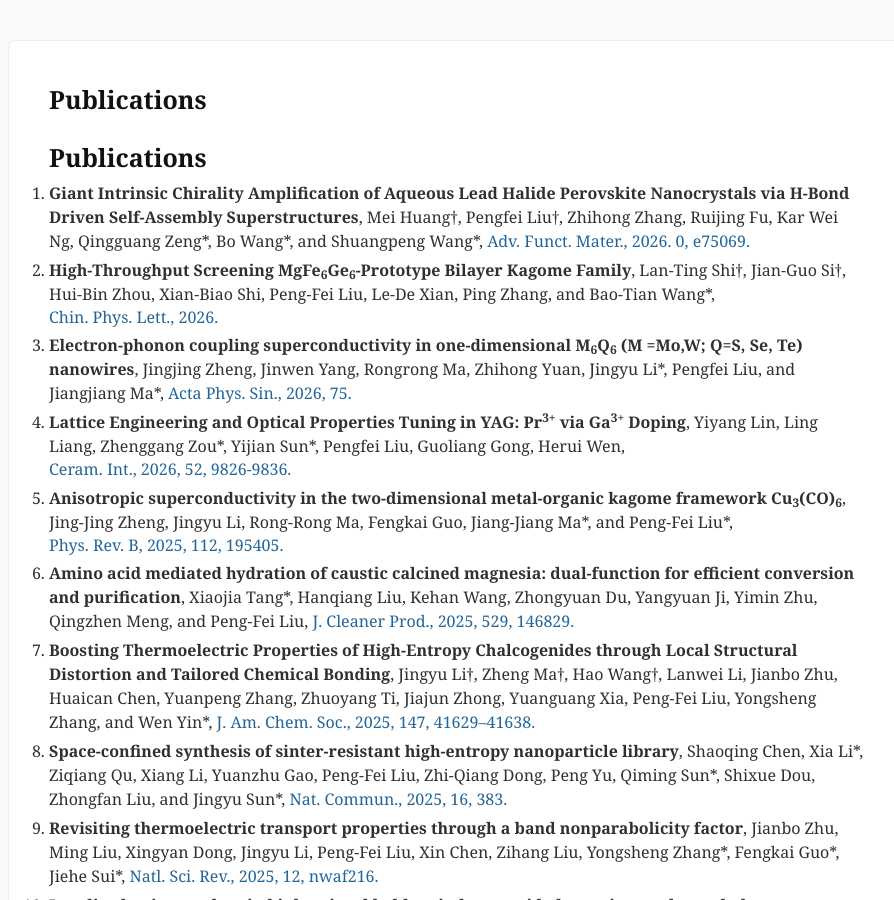
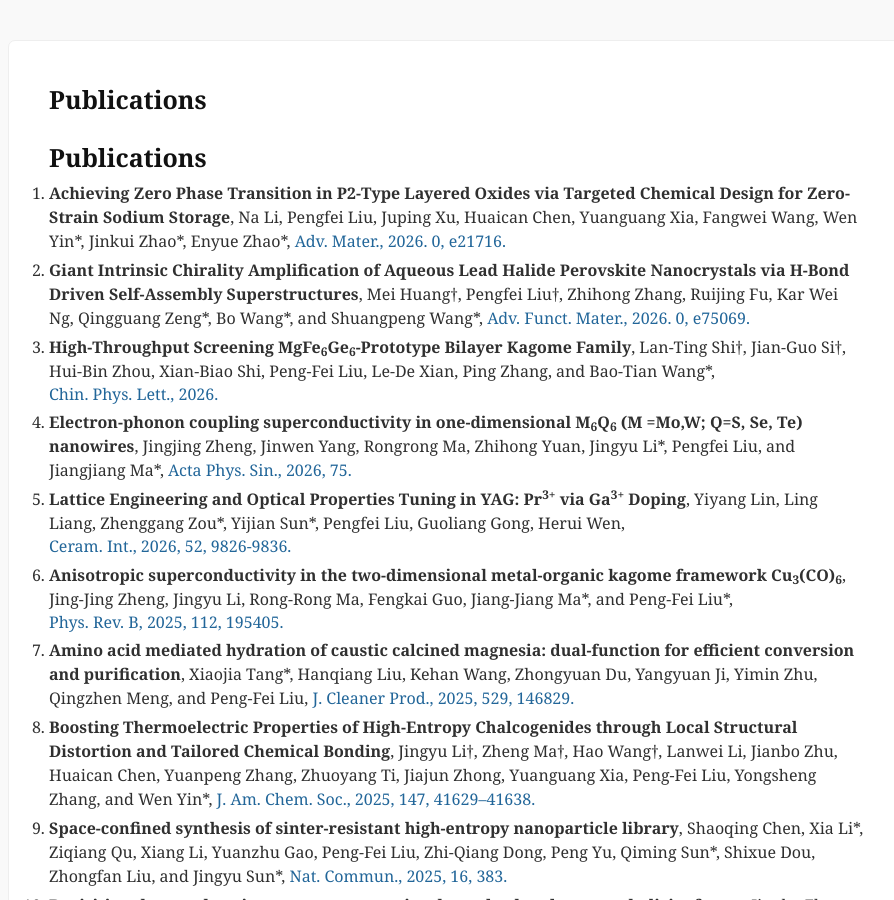
Before and after one commit to comatphys/comatphys.github.io, a Jekyll site: the page built from cv_md/publication.md, in a window 1280 px wide and 900 px high. Shown: the whole window, without its empty margins (182-1076 px from the left). Built offline with Jekyll 4.4.1, drawn with Linux system fonts in a browser that asks for light colours; our own code applies the rules of GitHub Pages for plain Markdown files; comment, search, counter and statistics services are not loaded.

Commit message:
Update publication.md

```diff
--- a/cv_md/publication.md
+++ b/cv_md/publication.md
@@ -1,4 +1,8 @@
 # Publications
+1. **Achieving Zero Phase Transition in P2-Type Layered Oxides via Targeted Chemical Design for Zero-Strain Sodium Storage**,
+Na Li, Pengfei Liu, Juping Xu, Huaican Chen, Yuanguang Xia, Fangwei Wang, Wen Yin\*, Jinkui Zhao\*, Enyue Zhao\*,
+[Adv. Mater., 2026. 0, e21716.](https://doi.org/10.1002/adma.202521716)
+
 1. **Giant Intrinsic Chirality Amplification of Aqueous Lead Halide Perovskite Nanocrystals via H-Bond Driven Self-Assembly Superstructures**,
 Mei Huang†, Pengfei Liu†, Zhihong Zhang, Ruijing Fu, Kar Wei Ng, Qingguang Zeng\*, Bo Wang\*, and Shuangpeng Wang\*,
 [Adv. Funct. Mater., 2026. 0, e75069.](https://doi.org/10.1002/adfm.75069)
```
